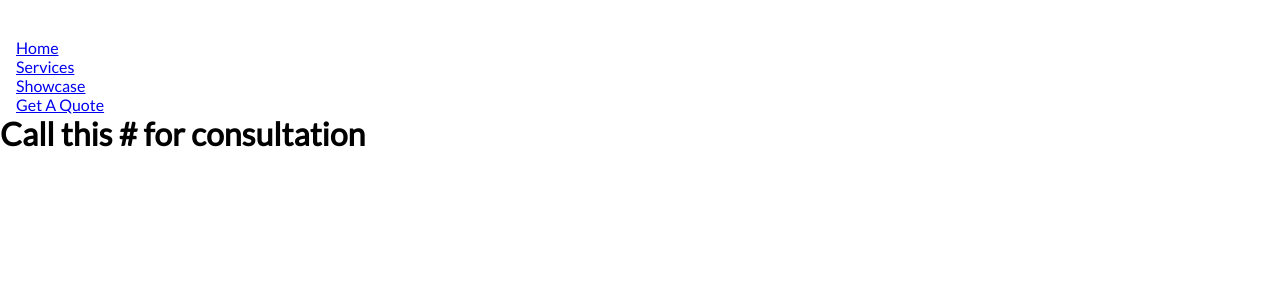
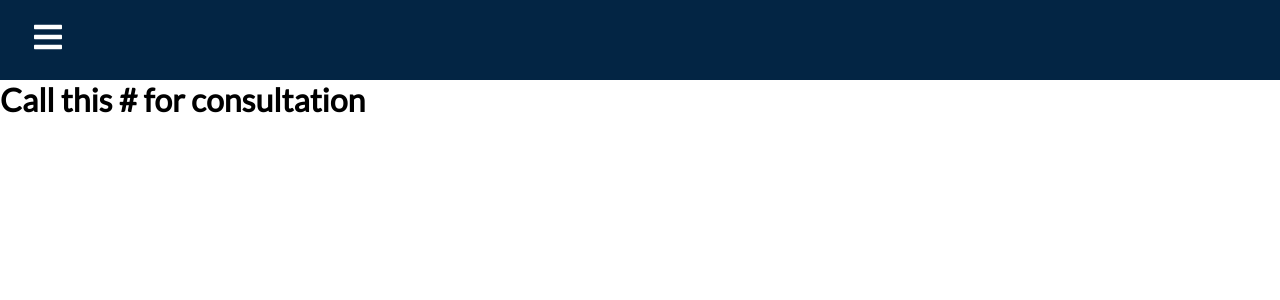
Before and after one commit to Dthomas0729/SLICC-TECH-APP, a React (Create React App) app: page /getaquote in a window 1280 px wide. Shown: the top 300 px of the page. Built offline with nearby package versions, Linux system fonts and the light colour scheme.

Commit message:
EDIT sidenav css

```diff
--- a/src/components/SideNav/style.css
+++ b/src/components/SideNav/style.css
@@ -1,4 +1,4 @@
-/* .navbar {
+.navbar {
     background-color: rgb(3, 37, 68);
     height: 80px;
     display: flex;
@@ -69,4 +69,4 @@
 
 span {
     margin-left: 16px;
-} */
+}
```
